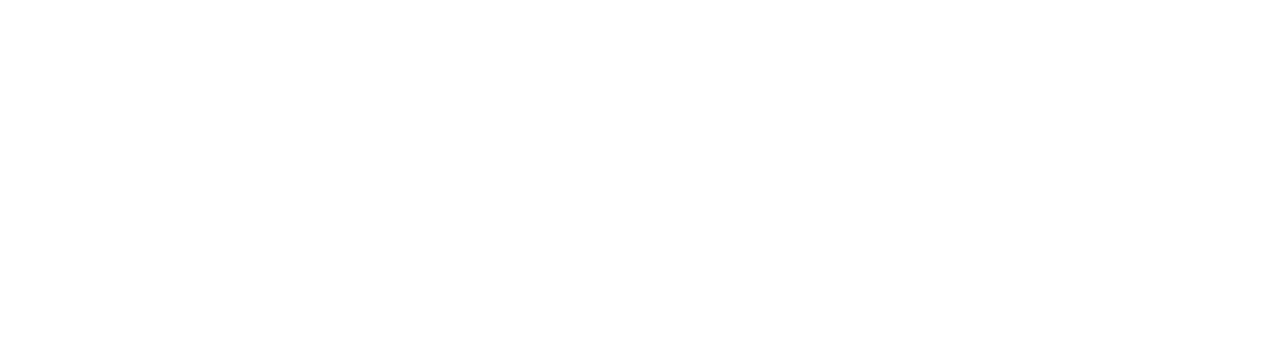
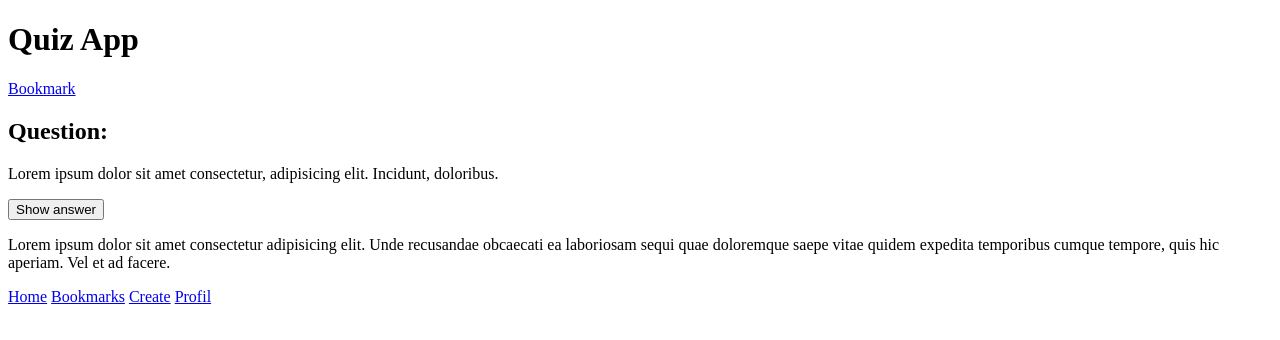
Before and after one commit to alex-jonas/quiz-app, a plain HTML site: page index.html in a window 1280 px wide. Drawn offline with Linux system fonts and the light colour scheme.

Commit message:
Add home page

```diff
--- a/index.html
+++ b/index.html
@@ -1,11 +1,38 @@
 <!DOCTYPE html>
 <html lang="en">
-<head>
-    <meta charset="UTF-8">
-    <meta name="viewport" content="width=device-width, initial-scale=1.0">
+  <head>
+    <meta charset="UTF-8" />
+    <meta name="viewport" content="width=device-width, initial-scale=1.0" />
     <title>Quiz App</title>
-</head>
-<body>
-
-</body>
+  </head>
+  <body>
+    <header class="quiz-title">
+      <h1>Quiz App</h1>
+    </header>
+    <main class="scrolling-screen">
+      <section class="question">
+        <div class="bookmark-box"><a href="#">Bookmark</a></div>
+        <h2 class="question-title">Question:</h2>
+        <p class="question-paragraph">
+          Lorem ipsum dolor sit amet consectetur, adipisicing elit. Incidunt,
+          doloribus.
+        </p>
+        <p><button class="answer-button">Show answer</button></p>
+        <p class="hidden-answer">
+          Lorem ipsum dolor sit amet consectetur adipisicing elit. Unde
+          recusandae obcaecati ea laboriosam sequi quae doloremque saepe vitae
+          quidem expedita temporibus cumque tempore, quis hic aperiam. Vel et ad
+          facere.
+        </p>
+      </section>
+    </main>
+    <footer>
+      <nav class="main-menu">
+        <a href="/">Home</a>
+        <a href="bookmark.html">Bookmarks</a>
+        <a href="create.html">Create</a>
+        <a href="profile.html">Profil</a>
+      </nav>
+    </footer>
+  </body>
 </html>
```
Also changed, not shown: 1 other file.
